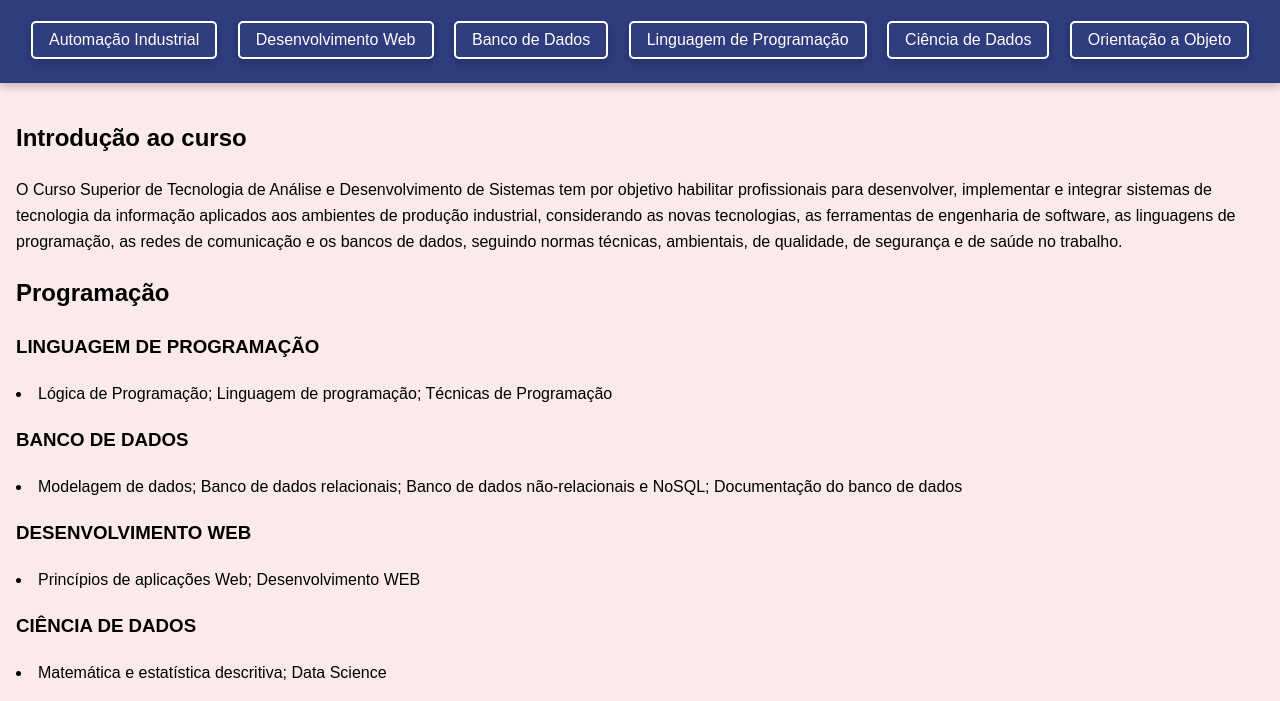
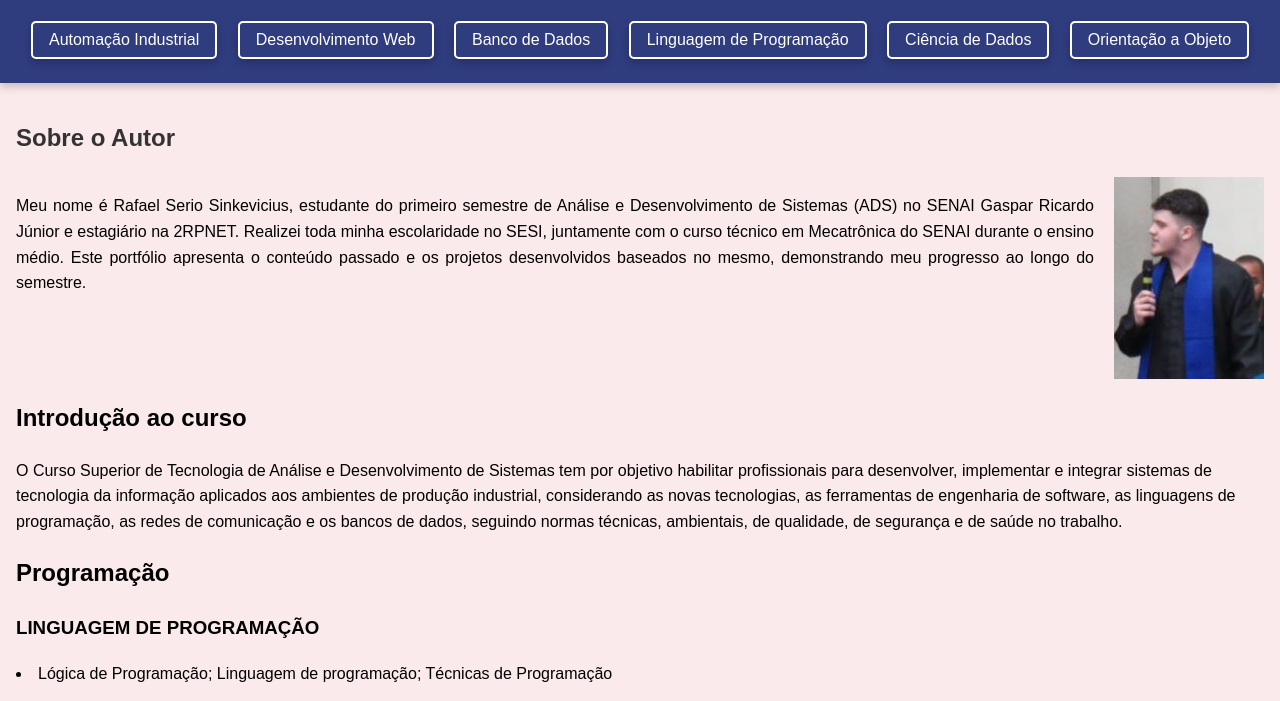
Before and after one commit to sinkevirns/Exercicios, a plain HTML site: page portifolio/index.html in a window 1280 px wide. Shown: the part 70-771 px from the top of the page. Drawn offline with Linux system fonts and the light colour scheme.

Commit message:
Portifolio/Alteracao

```diff
--- a/portifolio/index.html
+++ b/portifolio/index.html
@@ -20,6 +20,11 @@
     </header>
     <main>
         <section id="intro">
+            <h2>Sobre o Autor</h2>
+            <div class="containerl">
+                <p>Meu nome é Rafael Serio Sinkevicius, estudante do primeiro semestre de Análise e Desenvolvimento de Sistemas (ADS) no SENAI Gaspar Ricardo Júnior e estagiário na 2RPNET. Realizei toda minha escolaridade no SESI, juntamente com o curso técnico em Mecatrônica do SENAI durante o ensino médio. Este portfólio apresenta o conteúdo passado e os projetos desenvolvidos baseados no mesmo, demonstrando meu progresso ao longo do semestre.</p>
+                <img src="./img/eu.JPG" alt="">
+            </div>
             <h1>Introdução ao curso</h1>
             <p>O Curso Superior de Tecnologia de Análise e Desenvolvimento de Sistemas tem por objetivo habilitar profissionais para desenvolver, implementar e integrar sistemas de tecnologia da informação aplicados aos ambientes de produção industrial, considerando as novas tecnologias, as ferramentas de engenharia de software, as linguagens de programação, as redes de comunicação e os bancos de dados, seguindo normas técnicas, ambientais, de qualidade, de segurança e de saúde no trabalho.</p>
             <h1>Programação</h1>
```
Also changed, not shown: portifolio/programacao-orientada-a-objeto.html (+1 -1 lines), portifolio/script.js (+8 -0 lines), portifolio/img/eu.JPG (added).
